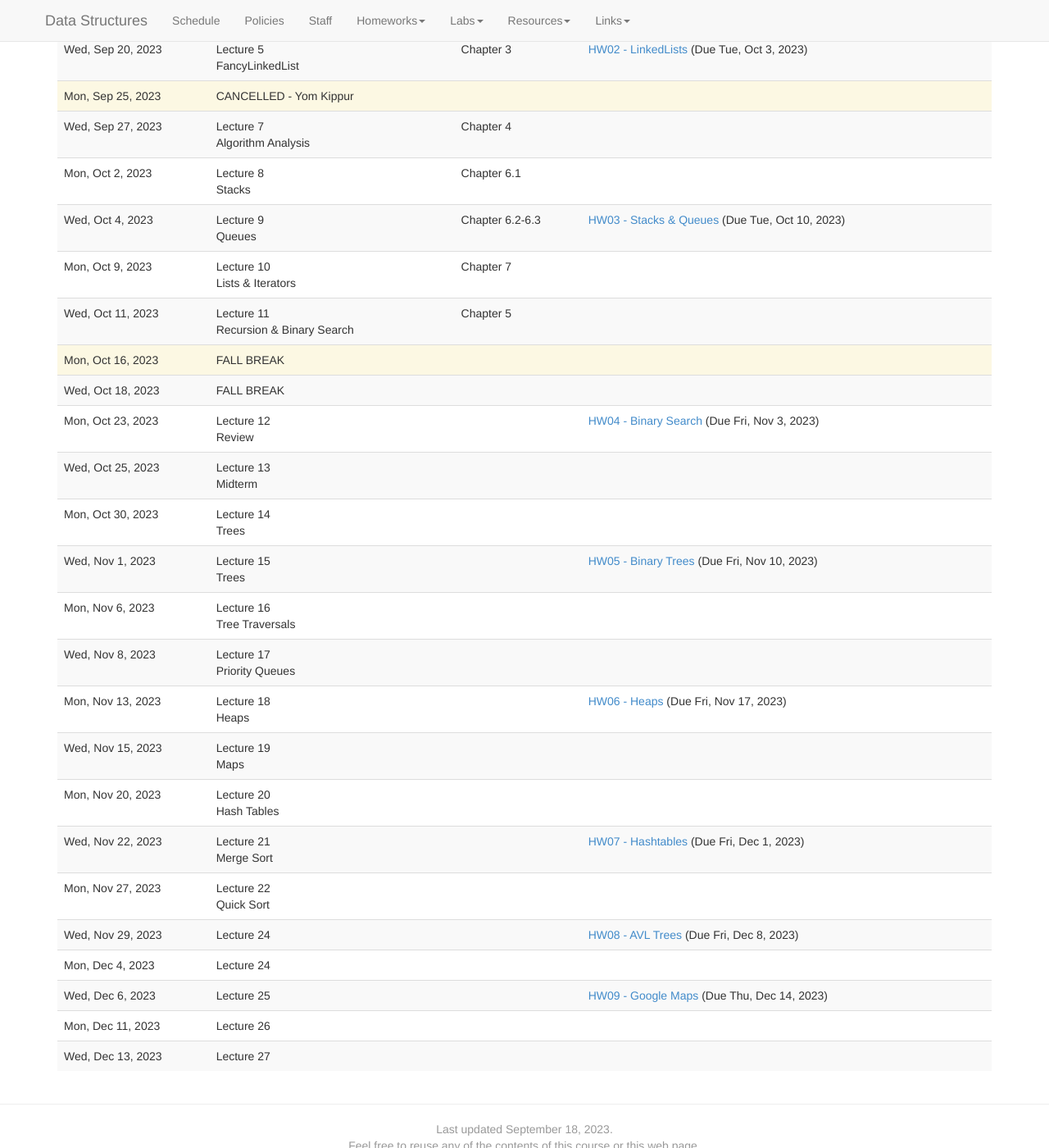
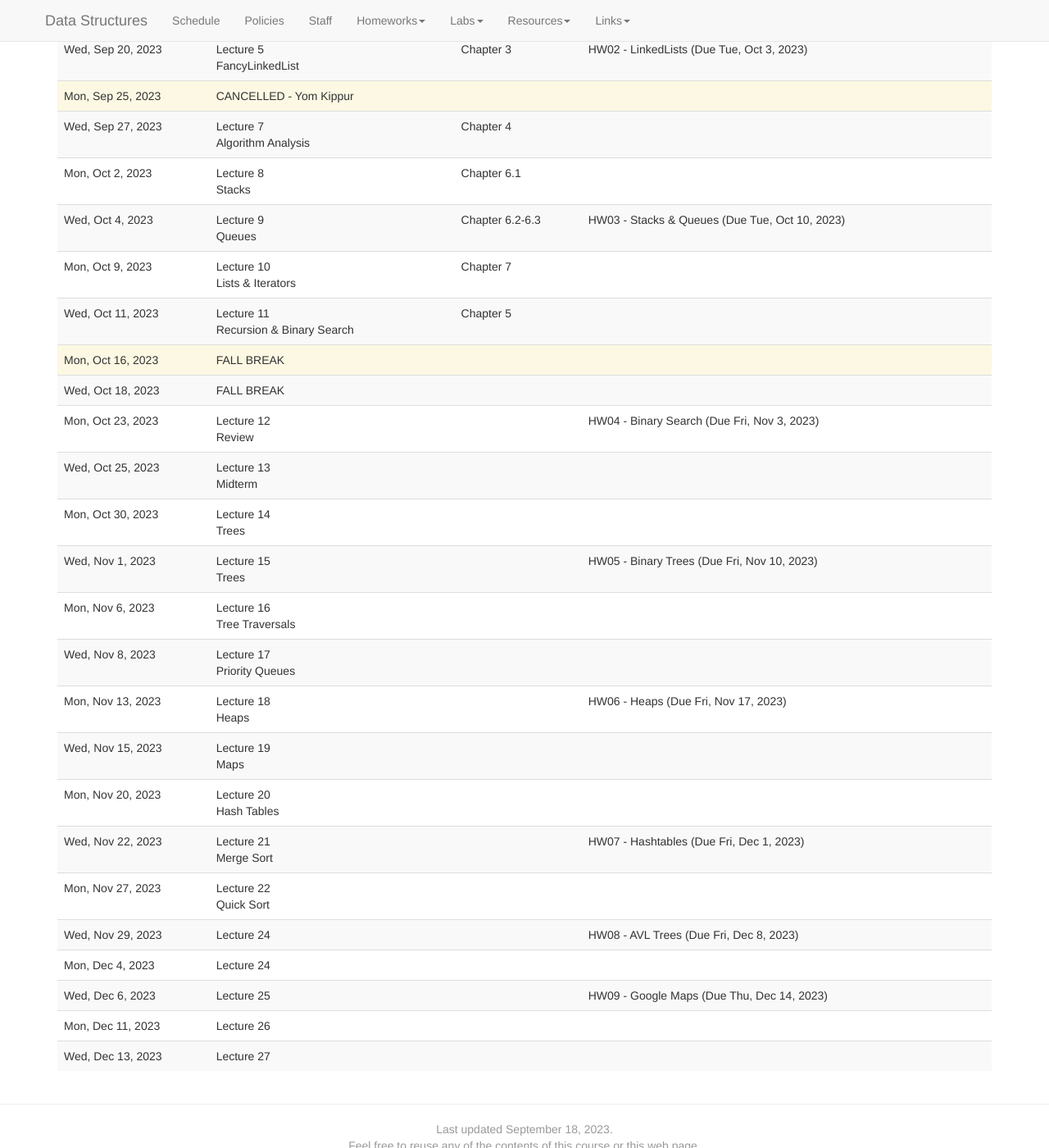
Before and after one commit to kalte0/BMC-CS-151.github.io, a Jekyll site: the page built from schedule.md, in a window 1280 px wide and 1400 px high, scrolled down 602 px. Shown: the whole window at 82% size. Built offline with Jekyll 4.4.1, drawn with Linux system fonts in a browser that asks for light colours; nearby versions of some CDN libraries.

Commit message:
schedule: only show links when ready

```diff
--- a/schedule.md
+++ b/schedule.md
@@ -123,7 +123,10 @@ Please complete <a href="{{ site.url }}{{ site.baseurl }}/labs/Lab00.html">Lab00
             {% for assignment in lecture.assignments %}
                 {% if assignment.canceled %}<strike> {% endif %}
                 {% if assignment.optional %}<b>Optional:</b> {% endif %}
-                <a href="{{ assignment.url }}">{{ assignment.title }}</a>
+                {% if assignment.url %}
+               		<a href="{{ assignment.url }}">{{ assignment.title }}</a>
+                {% else %}   {{ assignment.title }}
+		{% endif %}
                 {% if assignment.deadline %}
                    (Due {{assignment.deadline | date: '%a, %b %-d, %Y' }})
                 {% endif %}
```
